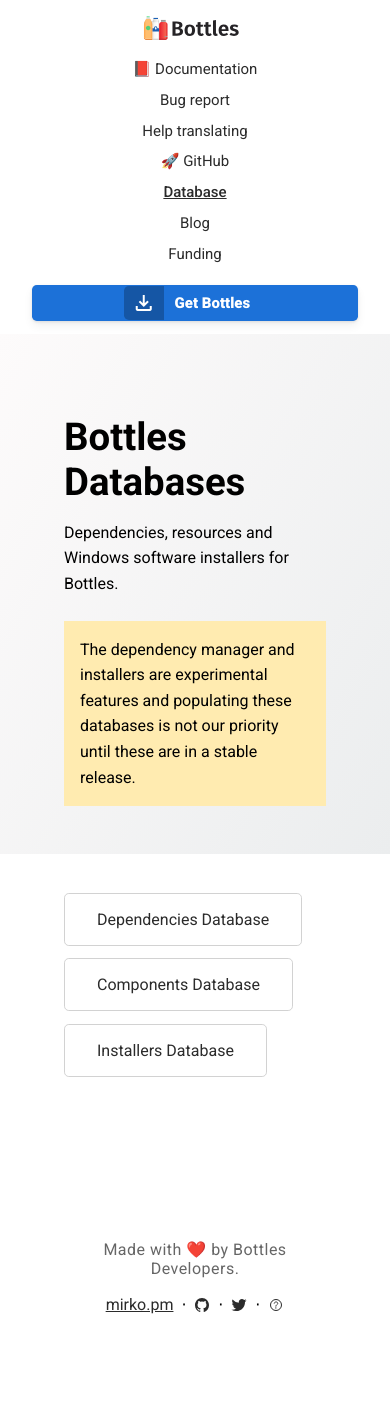
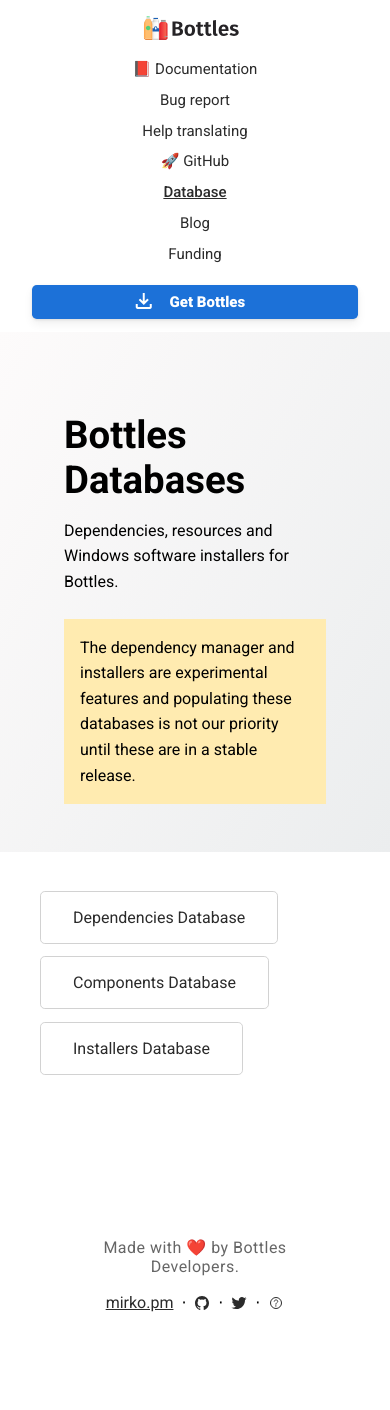
Before and after one commit to bottlesdevs/website, a Jekyll site: the page built from database.md, in a window 390 px wide. Built offline with Jekyll 4.4.1, drawn with Linux system fonts in a browser that asks for light colours; nearby versions of some CDN libraries; comment, search, counter and statistics services are not loaded.

Commit message:
mobile improvements

```diff
--- a/assets/css/style.css
+++ b/assets/css/style.css
@@ -512,7 +512,8 @@
     width: 100%;
 }
 
-.page.blog article:first-of-type, .button:not(.link) {
+.page.blog article:first-of-type,
+.button:not(.link) {
     box-shadow: 0 1px 3px rgb(0 0 0 / 10%), 0 5px 10px rgb(0 0 0 / 6%);
 }
 
@@ -590,7 +591,7 @@
     }
 
     section.page {
-        padding: .4rem 2rem;
+        padding: .4rem .5rem;
     }
 
     nav a.brand {
@@ -638,6 +639,12 @@
     section.downloads .container {
         display: initial;
     }
+
+    .button.icon-slot .mdi {
+        background-color: initial;
+        top: 6px;
+        padding: 0;
+    }
 }
 
 @media screen and (max-width:860px) {
```
